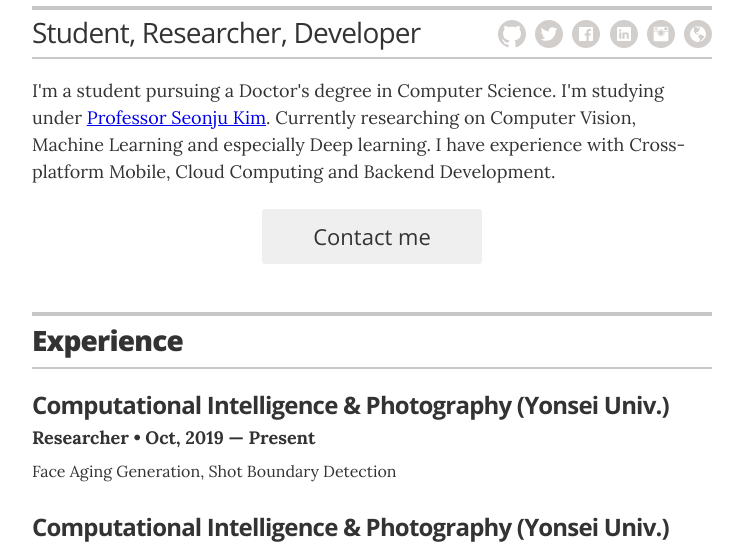
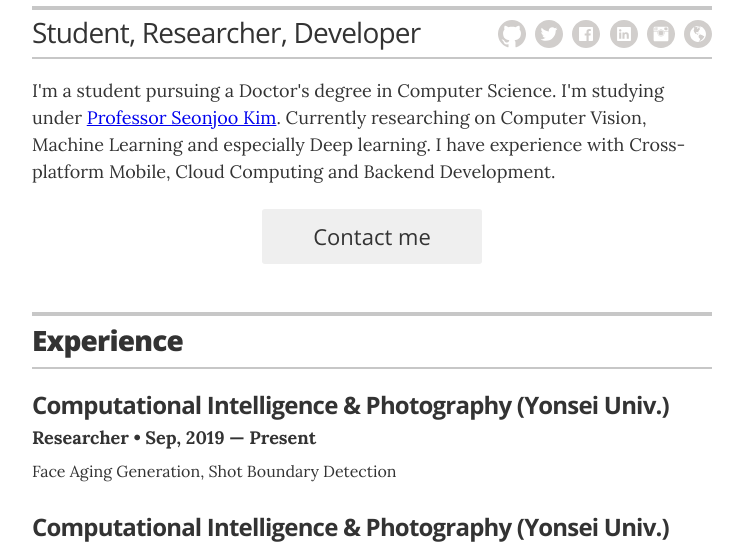
Before and after one commit to kingsj0405/kingsj0405.github.io, a Jekyll site: the page built from index.html, in a window 1280 px wide. Shown: the part 209-753 px from the top of the page, without its empty margins (268-1011 px from the left). Built offline with Jekyll 4.4.1, drawn with Linux system fonts in a browser that asks for light colours.

Commit message:
Fix error

```diff
--- a/_config.yml
+++ b/_config.yml
@@ -23,7 +23,7 @@ resume_contact_address:         "50, Yonsei-ro, Seodaemun-gu, Seoul, Republic of
 resume_header_contact_info:     "50, Yonsei-ro, Seodaemun-gu, Seoul, Republic of Korea • (02) 2123-5709 • kingsj0405@gmail.com"
 display_header_contact_info:    "false"
 
-resume_header_intro: "<p>I'm a student pursuing a Doctor's degree in Computer Science. I'm studying under <a href='https://sites.google.com/site/seonjookim/'>Professor Seonju Kim</a>. Currently researching on Computer Vision, Machine Learning and especially Deep learning. I have experience with Cross-platform Mobile, Cloud Computing and Backend Development.</p>"
+resume_header_intro: "<p>I'm a student pursuing a Doctor's degree in Computer Science. I'm studying under <a href='https://sites.google.com/site/seonjookim/'>Professor Seonjoo Kim</a>. Currently researching on Computer Vision, Machine Learning and especially Deep learning. I have experience with Cross-platform Mobile, Cloud Computing and Backend Development.</p>"
 
 # use "yes" to display the email contact button,
 # "no" to display an "I'm not looking for work" message,
--- a/_data/experience.yml
+++ b/_data/experience.yml
@@ -1,7 +1,7 @@
 # Jobs
 - company: Computational Intelligence & Photography (Yonsei Univ.)
   position: Researcher
-  duration: Oct, 2019 &mdash; Present
+  duration: Sep, 2019 &mdash; Present
   summary: Face Aging Generation, Shot Boundary Detection
 
 - company: Computational Intelligence & Photography (Yonsei Univ.)
```
